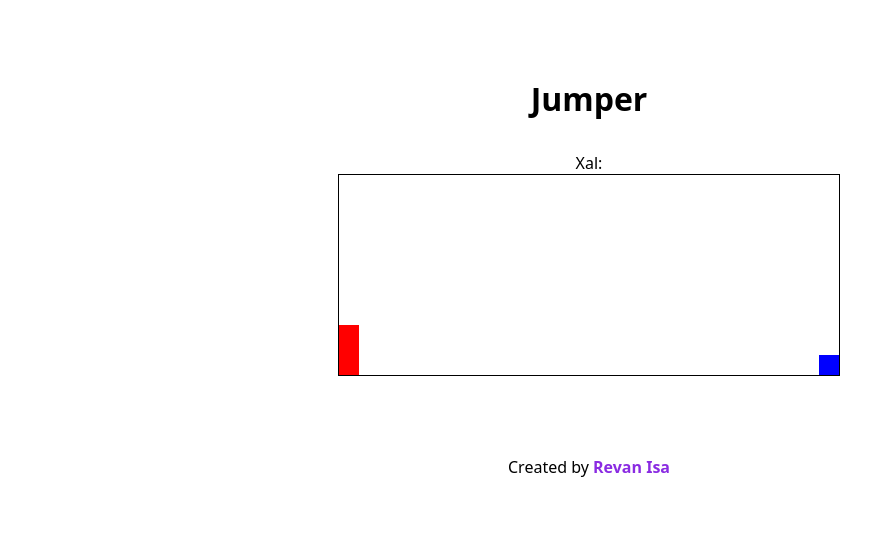
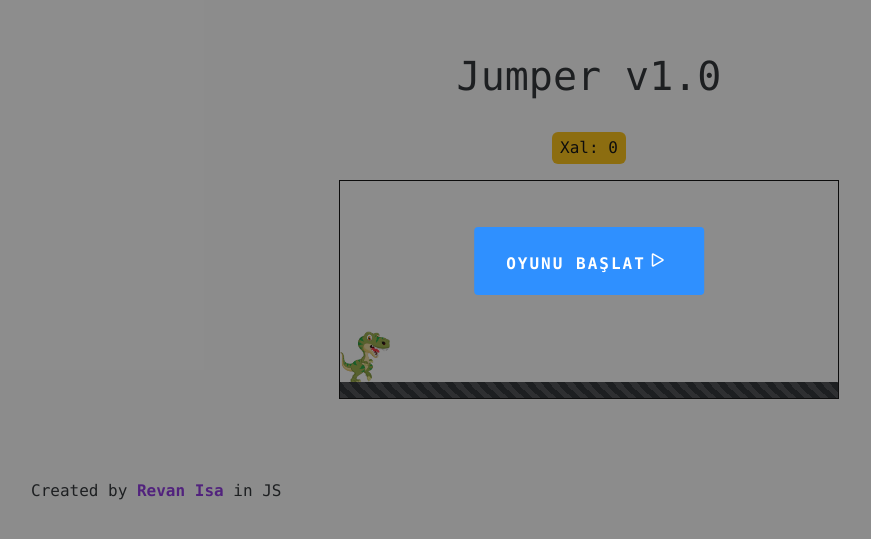
Before and after one commit to revan-isa/Jumper-Game, a plain HTML site: page index.html in a window 1280 px wide. Shown: the part 139-678 px from the top of the page, without its empty margins (51-922 px from the left). Drawn offline with nearby package versions, Linux system fonts and the light colour scheme.

Commit message:
Add files via upload
Updated v1.0!

```diff
--- a/app.js
+++ b/app.js
@@ -2,25 +2,40 @@ let character = document.getElementById("character");
 let block = document.getElementById("block");
 let game = document.getElementById("game");
 let score = document.getElementById("score");
+let html = document.querySelector("html");
 
+// game start control
+let start = document.getElementById("btn");
+let layer = document.getElementById("layer");
+let xal;
+start.addEventListener("click", () => {
+  start.style.display = "none";
+  layer.style.display = "none";
+  block.classList.add("animate2");
+  xal = setInterval(() => {
+    scoreCal();
+  }, 500);
+});
 // when click and press space --------------
-document.querySelector("html").addEventListener("click", () => {
+game.addEventListener("click", () => {
   jump();
 });
 
-document.querySelector("html").addEventListener("keydown", (e) => {
+html.addEventListener("keydown", (e) => {
   if (e.code == "Space") {
     jump();
-    scoreCal();
   }
 });
 
 // -------------------------------
+// Xal hesablayici
 let x = 0;
 let scoreCal = () => {
   x++;
   score.innerText = x;
 };
+
+// --------------------------------
 
 let jump = () => {
   if (character.classList != "animate") {
@@ -29,21 +44,24 @@ let jump = () => {
 
   setTimeout(() => {
     character.classList.remove("animate");
-  }, 500);
+  }, 1000);
 };
 
 let checkDead = setInterval(() => {
   let characterTop = parseInt(
     window.getComputedStyle(character).getPropertyValue("top") // 150px
   );
+
   let blockLeft = parseInt(
     window.getComputedStyle(block).getPropertyValue("left") // 480px
   );
 
-  if (blockLeft < 20 && blockLeft > 0 && characterTop >= 130) {
-    game.style.border = "1px solid red";
-    alert("Uduzdun!");
-  } else {
-    game.style.border = "1px solid black";
+  if (blockLeft <= 50 && blockLeft >= 0 && characterTop >= 130) {
+    start.style.display = "block";
+    layer.style.display = "block";
+    clearInterval(xal);
+    x = 0;
+    block.style.left = `${blockLeft}px`;
+    block.classList.remove("animate2");
   }
-}, 10);
+}, 5);
--- a/index.html
+++ b/index.html
@@ -5,17 +5,54 @@
     <meta http-equiv="X-UA-Compatible" content="IE=edge" />
     <meta name="viewport" content="width=device-width, initial-scale=1.0" />
     <title>Document</title>
+    <link
+      href="https://cdn.jsdelivr.net/npm/bootstrap@5.2.0/dist/css/bootstrap.min.css"
+      rel="stylesheet"
+      integrity="sha384-gH2yIJqKdNHPEq0n4Mqa/HGKIhSkIHeL5AyhkYV8i59U5AR6csBvApHHNl/vI1Bx"
+      crossorigin="anonymous"
+    />
+    <link
+      rel="stylesheet"
+      href="https://cdn.jsdelivr.net/npm/bootstrap-icons@1.3.0/font/bootstrap-icons.css"
+    />
+
     <link rel="stylesheet" href="main.css" />
   </head>
   <body>
-    <h1>Jumper</h1>
-    <p>Xal:<span id="score"></span></p>
-    <div id="game">
-      <div id="character"></div>
-      <div id="block"></div>
+    <div
+      class="container d-flex flex-column justify-content-center align-items-center"
+    >
+      <h1 class="text-center font-monospace">Jumper v1.0</h1>
+      <p
+        class="float-end text-bg-warning d-inline py-1 px-2 rounded-2 font-monospace"
+      >
+        Xal: <span id="score"> 0 </span>
+      </p>
+
+      <!-- Game field -->
+
+      <div id="game">
+        <div id="character"><img src="icon/dino.png" alt="" /></div>
+        <div id="block"><i class="bi bi-bug"></i></div>
+        <div
+          class="progress rounded-0 position-absolute w-100 bottom-0 start-0"
+        >
+          <div
+            class="progress-bar progress-bar-striped progress-bar-animated bg-dark"
+            style="width: 100%"
+          ></div>
+        </div>
+      </div>
+
+      <div id="layer">
+        <button id="btn" class="font-monospace">
+          Oyunu başlat<i class="bi fs-4 bi-play"></i>
+        </button>
+      </div>
     </div>
-    <div class="link">
-      Created by <a href="https://github.com/revan-isa">Revan Isa</a>
+
+    <div class="container link font-monospace">
+      Created by <a href="https://github.com/revan-isa">Revan Isa </a>in JS
     </div>
     <script src="app.js"></script>
   </body>
--- a/main.css
+++ b/main.css
@@ -21,17 +21,63 @@ h1 {
 
 #game {
   width: 500px;
-  height: 200px;
+  height: 219px;
   border: 1px solid black;
   overflow: hidden;
+  position: relative;
+  z-index: 1;
+}
+
+#btn {
+  padding: 1rem 2rem;
+  border: none;
+  border-radius: 4px;
+  background-color: rgb(47, 144, 255);
+  color: white;
+  font-weight: bold;
+  font-family: system-ui, -apple-system, BlinkMacSystemFont, "Segoe UI", Roboto,
+    Oxygen, Ubuntu, Cantarell, "Open Sans", "Helvetica Neue", sans-serif;
+  letter-spacing: 2px;
+  text-transform: uppercase;
+  position: absolute;
+  left: 50%;
+  top: 50%;
+  transform: translate(-50%, -50%);
+  z-index: 99;
+  cursor: pointer;
+  -webkit-border-radius: 4px;
+  -moz-border-radius: 4px;
+  -ms-border-radius: 4px;
+  -o-border-radius: 4px;
+  -webkit-transform: translate(-50%, -50%);
+  -moz-transform: translate(-50%, -50%);
+  -ms-transform: translate(-50%, -50%);
+  -o-transform: translate(-50%, -50%);
+}
+
+#layer {
+  background-color: rgba(27, 27, 27, 0.5);
+  width: 100%;
+  height: 100vh;
+  position: absolute;
+  z-index: 2;
+  left: 0;
+  top: 0;
+  bottom: 0;
+  right: 0;
 }
 
 #character {
-  width: 20px;
+  width: 50px;
   height: 50px;
-  background-color: red;
   position: relative;
   top: 150px;
+  left: 0px;
+}
+
+#character img {
+  user-select: none;
+  width: 50px;
 }
 
 /* animation class */
@@ -45,16 +91,8 @@ h1 {
     top: 150px;
   }
 
-  30% {
+  50% {
     top: 50px;
-  }
-
-  60% {
-    top: 50px;
-  }
-
-  85% {
-    top: 100px;
   }
 
   100% {
@@ -65,20 +103,23 @@ h1 {
 #block {
   width: 20px;
   height: 20px;
-  background-color: blue;
   position: relative;
-  top: 130px;
-  left: 480px;
+  top: 120px;
+  left: 100%;
+  font-size: 20px;
+}
+
+.animate2 {
   animation: slide 3s infinite;
-  -webkit-animation: slide 1s infinite;
+  -webkit-animation: slide 3s infinite;
 }
 
 @keyframes slide {
   0% {
-    left: 480px;
+    left: 100%;
   }
   100% {
-    left: -40px;
+    left: -10%;
   }
 }
 
```
Also changed, not shown: icon/dino.png (added).
